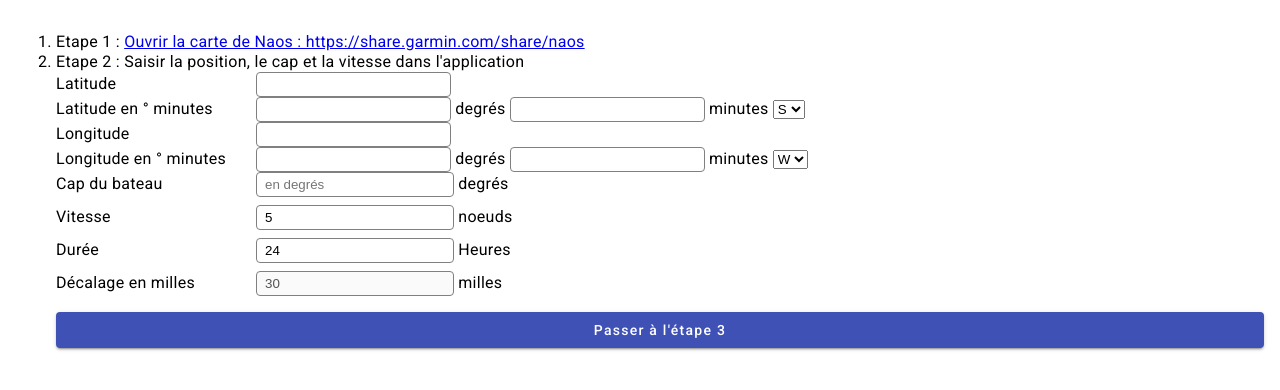
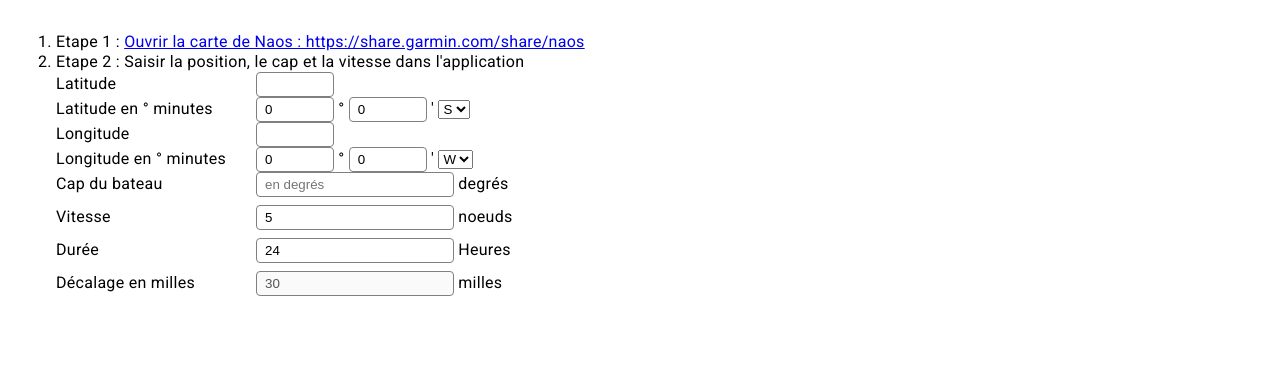
Before and after one commit to dnconcept/inreach-forecast, an Angular app: page / in a window 1280 px wide. Shown: the top 390 px of the page. Built offline with nearby package versions, Linux system fonts and the light colour scheme.

Commit message:
- fix: improve and simplify ngForm code

```diff
--- a/src/app/app.component.html
+++ b/src/app/app.component.html
@@ -6,49 +6,50 @@
   </li>
   <li>
     Etape 2 : Saisir la position, le cap et la vitesse dans l'application
-    <app-input-geoloc placeholder="Latitude" type="lat" [(ngModel)]="lat"></app-input-geoloc>
-    <app-input-geoloc placeholder="Longitude" type="lng" [(ngModel)]="lng"></app-input-geoloc>
+    <form #ngForm="ngForm">
+      <app-input-geoloc placeholder="Latitude" type="lat" required ngModel name="lat"></app-input-geoloc>
+      <app-input-geoloc placeholder="Longitude" type="lng" required ngModel name="lng"></app-input-geoloc>
       <div class="form-group">
         <span class="lbl">Cap du bateau</span>
-      <input type="number" placeholder="en degrés"
-             [(ngModel)]="cap"> degrés
+        <input type="number" placeholder="en degrés" ngModel name="cap"> degrés
       </div>
       <div class="form-group">
         <span class="lbl">Vitesse</span>
         <input type="number" placeholder="Vitesse du bateau en noeuds"
-             [(ngModel)]="speed"> noeuds
+               ngModel name="speed"> noeuds
       </div>
       <div class="form-group">
         <span class="lbl">Durée</span>
         <input type="number" placeholder="Durée en heure pour le prochain point"
-             [(ngModel)]="hoursNumber"> Heures
+               ngModel name="hoursNumber"> Heures
       </div>
       <div class="form-group">
         <span class="lbl">Décalage en milles</span>
         <input type="number" disabled placeholder="Nombre de milles de décalage"
-             [(ngModel)]="offsetMiles"> milles
+               ngModel name="offsetMiles"> milles
       </div>
-
-    <button mat-raised-button color="primary" (click)="calculate()">Passer à l'étape 3</button>
+    </form>
   </li>
-
   <ng-container *ngIf="url1">
     <li>
       Etape 3 : Saisir les données météos windy
       <div>
         <a href="https://www.windy.com/{{position.lat}}/{{position.lng}}"
-           target="_blank">Position actuelle : {{position | json}}</a>
+           target="_blank">Position actuelle : {{ position | json }}</a>
       </div>
       <div>
         <a href="https://www.windy.com/{{newPosition.lat}}/{{newPosition.lng}}"
-           target="_blank">Nouvelle position : {{newPosition | json}}</a>
+           target="_blank">Nouvelle position : {{ newPosition | json }}</a>
       </div>
       <table class="table table-bordered">
         <thead>
         <tr>
           <th>Point</th>
           <th>Vent * (kt)</th>
-          <th matTooltip="Les rafales sont utilisées pour donner une information du maximum de différence en % sur l'ensemble des points">Rafale (kt)</th>
+          <th
+            matTooltip="Les rafales sont utilisées pour donner une information du maximum de différence en % sur l'ensemble des points">
+            Rafale (kt)
+          </th>
           <th>Direction vent * (°)</th>
           <th>Hauteur vague * (dm)</th>
         </tr>
@@ -57,7 +58,7 @@
         <tr *ngFor="let r of resultList">
           <td>
             <a class="lbl" [href]="'https://www.windy.com/' + r.lat + '/' + r.lng + '?d:picker'"
-               target="_blank"><img src="https://www.windy.com/favicon.ico" alt="windy"> {{r.label}}</a>
+               target="_blank"><img src="https://www.windy.com/favicon.ico" alt="windy"> {{ r.label }}</a>
           </td>
           <td>
             <input type="number" [(ngModel)]="r.wind" placeholder="en noeuds"> kt
@@ -75,41 +76,41 @@
         </tbody>
       </table>
       <div>
-        <button mat-raised-button color="primary" (click)="getMessage()">Passer à l'étape 4</button>
+        <button mat-raised-button color="primary" (click)="getMessage(ngForm.value)">Passer à l'étape 4</button>
       </div>
     </li>
     <li *ngIf="message">
       Etape 4 : Envoi du message en répondant au message InReach reçu dans la boîte mail
       <div>
-        Message formatté : {{message}}
+        Message formatté : {{ message }}
       </div>
       <div>
-        Nombre de caractères météo : {{message.length}}
+        Nombre de caractères météo : {{ message.length }}
       </div>
       <textarea [maxlength]="maxChar - message.length"
                 [(ngModel)]="customMsg"
                 placeholder="Message personnalisé : ( {{ maxChar - message.length }} ) max"
                 rows="3"></textarea>
       <div>
-        Nombre de caractères personnalisés : {{customMsg.length}}
+        Nombre de caractères personnalisés : {{ customMsg.length }}
       </div>
       <div>
-        Total caractères : {{customMsg.length + message.length}}
+        Total caractères : {{ customMsg.length + message.length }}
       </div>
       <p><u>Exemple</u> : ESE5A6 F SS07A8 T+24 = Est-SudEst Force 5 à 6 Forcissant Sud Sud Ouest 7 à 8 dans 24 Heures
       </p>
       <p>Glossaire pour message raccourci</p>
-      <p>F = Forcissant</p>
-      <p>M = Molissant</p>
-      <p>D = Dépression</p>
-      <p>A = Anticyclone</p>
-      <p>N = Nord</p>
-      <p>S = Sud</p>
-      <p>E = Est</p>
-      <p>W = Ouest</p>
-      <p>MerF = Mer forte</p>
-      <p>MerTF = Mer très forte</p>
-      <p>MerG = Mer grosse</p>
+      <div>F = Forcissant</div>
+      <div>M = Molissant</div>
+      <div>D = Dépression</div>
+      <div>A = Anticyclone</div>
+      <div>N = Nord</div>
+      <div>S = Sud</div>
+      <div>E = Est</div>
+      <div>W = Ouest</div>
+      <div>MerF = Mer forte</div>
+      <div>MerTF = Mer très forte</div>
+      <div>MerG = Mer grosse</div>
       <div>
         <button mat-raised-button color="primary"
                 (click)="copyMessage(message, customMsg)">Copier le message
--- a/src/app/app.component.ts
+++ b/src/app/app.component.ts
@@ -1,10 +1,10 @@
-import { Component, OnInit } from '@angular/core';
+import { AfterViewInit, Component, ViewChild } from '@angular/core';
 import { HttpClient, HttpHeaders } from '@angular/common/http';
 import { Clipboard } from '@angular/cdk/clipboard';
 import { MatSnackBar } from '@angular/material/snack-bar';
 import { calculateNewPosition, IPosition, round } from './utils';
 import { JsonPipe, NgForOf, NgIf } from '@angular/common';
-import { FormsModule } from '@angular/forms';
+import { FormsModule, NgForm } from '@angular/forms';
 import { InputGeolocComponent } from './input-geoloc/input-geoloc.component';
 import { MatButton } from '@angular/material/button';
 import { MatTooltip } from '@angular/material/tooltip';
@@ -18,6 +18,15 @@ interface IResult extends IPosition {
   wave?: number;
 }
 
+interface IFormValue {
+  lat: number,
+  lng: number,
+  cap: number,
+  speed: number,
+  hoursNumber: number,
+  offsetMiles: number,
+}
+
 @Component({
   selector: 'app-root',
   imports: [ NgIf, FormsModule, InputGeolocComponent, JsonPipe, MatButton, MatTooltip, NgForOf ],
@@ -25,73 +34,63 @@ interface IResult extends IPosition {
   styleUrl: './app.component.scss',
   standalone: true,
 })
-export class AppComponent implements OnInit {
+export class AppComponent implements AfterViewInit {
 
   title = 'windy-routing';
-  cap: number;
-  speed = 5;
-  hoursNumber = 24;
-  offsetMiles = 30;
-  lat: number;
-  lng: number;
   url1: string;
   position: IPosition;
   newPosition: IPosition;
   message?: string;
   customMsg = '';
   maxChar = 160;
-
+  errorList: { error: boolean, msg: string }[];
   resultList: IResult[];
-
-  isDev = false;
+  @ViewChild(NgForm) ngForm: NgForm;
 
   constructor( private http: HttpClient,
                private flash: MatSnackBar,
                private clipboard: Clipboard ) {
   }
 
-  ngOnInit(): void {
-    if (this.isDev) {
-      this.lat = 49.327;
-      this.lng = -1.206;
-      this.cap = 180;
-    }
+  ngAfterViewInit() {
+    setTimeout(() => {
+      this.ngForm.control.patchValue({
+        speed: 5,
+        hoursNumber: 24,
+        offsetMiles: 30,
+      })
+      this.ngForm.valueChanges?.subscribe(x => this.calculate(x));
+    });
   }
 
-  calculate(): void {
+  calculate( formValue: IFormValue ): void {
+    const lat = formValue.lat!;
+    const lng = formValue.lng!;
     const n = ( x: any ) => x === undefined || x === null;
     const rules = [
-      { error: n(this.lat), msg: `Vous devez définir la latitude en degrés` },
-      { error: n(this.lng), msg: `Vous devez définir la longitude en degrés` },
-      { error: !this.cap, msg: `Vous devez définir le cap` },
+      { error: n(lat), msg: `Vous devez définir la latitude en degrés` },
+      { error: n(lng), msg: `Vous devez définir la longitude en degrés` },
+      { error: !formValue.cap, msg: `Vous devez définir le cap` },
     ];
     const errs = rules.filter(x => x.error);
+    this.errorList = errs;
     if (errs.length) {
-      this.flash.open(errs.map(x => x.msg).join(' , '), 'warn');
       return;
     }
-    const lat = this.lat!;
-    const lng = this.lng!;
     this.position = { lat, lng };
     this.url1 = `https://www.windy.com/${lat}/${lng}`;
+    const { speed, hoursNumber, offsetMiles } = formValue;
     const pos = this.newPosition = calculateNewPosition(lat!, lng!,
-      this.speed, this.cap!, this.hoursNumber * 60 * 60);
-    const offset = this.offsetMiles / 60;
+      speed, formValue.cap!, hoursNumber * 60 * 60);
+    const offset = offsetMiles / 60;
     this.resultList = [
       ...this.getFourPoints('T0', lat, lng, offset),
-      { label: `Point estimé T+${this.hoursNumber}H`, dir: 'X', lat: pos.lat, lng: pos.lng },
-      ...this.getFourPoints(`T+${this.hoursNumber}H`, pos.lat, pos.lng, offset),
+      { label: `Point estimé T+${hoursNumber}H`, dir: 'X', lat: pos.lat, lng: pos.lng },
+      ...this.getFourPoints(`T+${hoursNumber}H`, pos.lat, pos.lng, offset),
     ];
-    if (this.isDev) {
-      for (const o of this.resultList) {
-        o.wind_dir = 290;
-        o.wind = 15;
-        o.wave = 12;
-      }
-    }
   }
 
-  getMessage(): void {
+  getMessage( { speed, cap, hoursNumber }: IFormValue ): void {
     const msg = this.resultList.map(( {
                                         dir,
                                         wind_dir,
@@ -102,7 +101,7 @@ export class AppComponent implements OnInit {
       .map(( { wind, max_wind } ) => Number(max_wind) / Number(wind));
     const max = a.length ? round((Math.max.apply(null, a) - 1) * 100, 0) : 0;
     const raf = max > 0 ? `r${max}` : 'r0';
-    this.message = msg + `Fs${this.speed}c${this.cap}h${this.hoursNumber}${raf}F`;
+    this.message = msg + `Fs${speed}c${cap}h${hoursNumber}${raf}F`;
   }
 
   copyMessage( msg1: string, msg2: string ): void {
@@ -143,6 +142,7 @@ export class AppComponent implements OnInit {
       withCredentials: true, // This allows cookies and credentials to be sent in the request
       crossOrigin: true, // This ensures the Referer header is sent
     };
-    const r = await this.http.get(`https://share.garmin.com/Feed/Share/naos`, requestOptions).toPromise();
+    const result = await this.http.get(`https://share.garmin.com/Feed/Share/naos`, requestOptions).toPromise();
+    console.info('[AppComponent] test ', result);
   }
 }
--- a/src/app/input-geoloc/input-geoloc.component.html
+++ b/src/app/input-geoloc/input-geoloc.component.html
@@ -5,8 +5,8 @@
 </div>
 <div class="form-group" *ngIf="asCoord">
   <span class="lbl">{{placeholder}} en ° minutes</span>
-  <input type="number" [ngModel]="deg" (ngModelChange)="setFromDegrees($event)"> degrés
-  <input type="number" [ngModel]="min" (ngModelChange)="setFromMinutes($event)"> minutes
+  <input type="number" [ngModel]="deg" (ngModelChange)="setFromDegrees($event)"> °
+  <input type="number" [ngModel]="min" (ngModelChange)="setFromMinutes($event)"> '
   <select [ngModel]="dir">
     <option *ngFor="let d of directions; let i = index" [value]="i">{{d}}</option>
   </select>
--- a/src/app/input-geoloc/input-geoloc.component.ts
+++ b/src/app/input-geoloc/input-geoloc.component.ts
@@ -39,7 +39,7 @@ export class InputGeolocComponent extends AppInputBase implements OnInit {
     const ints = Math.trunc(value);
     this.deg = Math.abs(ints);
     const decimals = 2; // countDecimal(value);
-    // console.info('[InputGeolocComponent] onWriteValue decimals', decimals, value);
+    console.info('[InputGeolocComponent] onWriteValue decimals', decimals, this.dir);
     this.min = Math.abs(round((value - ints) * 0.60, decimals) * Math.pow(10, decimals));
   }
 
--- a/src/styles.scss
+++ b/src/styles.scss
@@ -22,6 +22,10 @@ input, textarea {
   }
 }
 
+input[type="number"] {
+  max-width: 60px;
+}
+
 textarea {
   width: 100%;
 }
```
Lines whose indentation alone changed are shown as unchanged.
